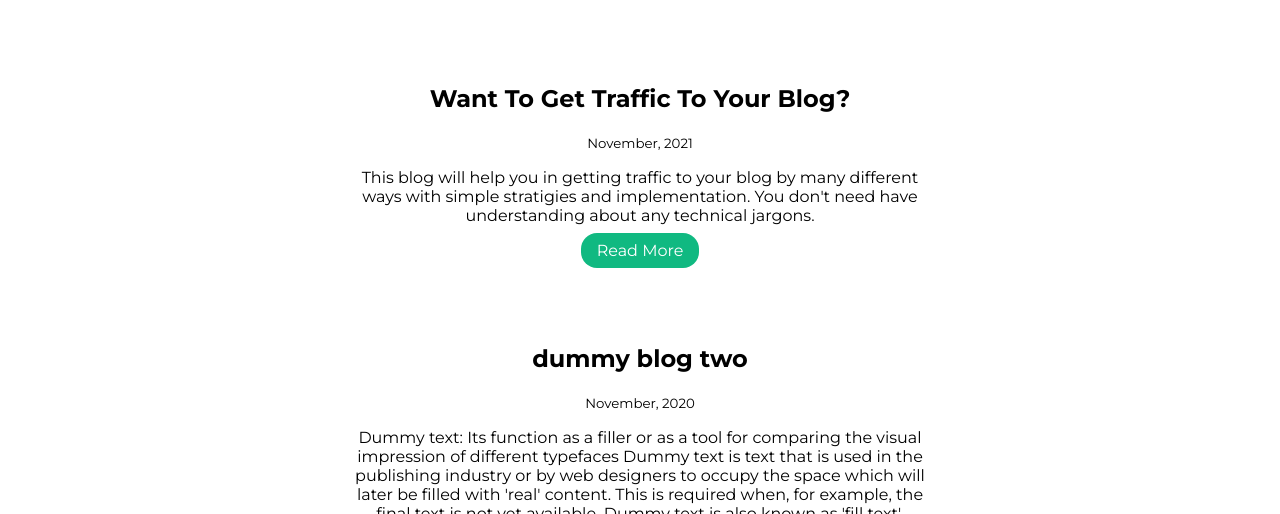
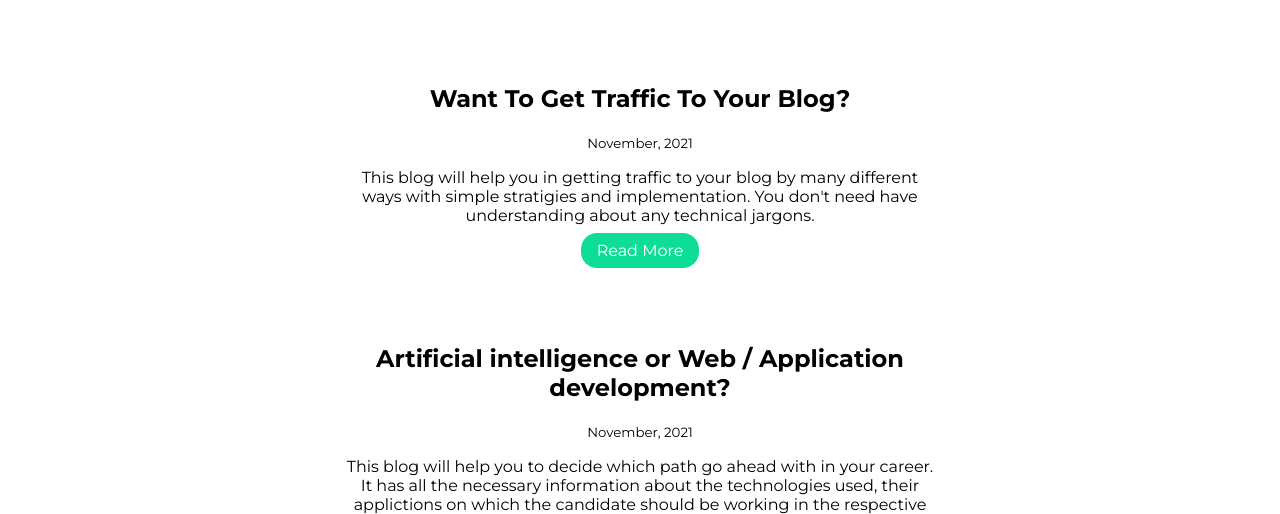
Before and after one commit to akashvinchankar/neogcamp-lesson-3, a plain HTML site: page blogs.html in a window 1280 px wide. Shown: the part 286-800 px from the top of the page. Drawn offline with Linux system fonts and the light colour scheme.

Commit message:
blog 2 description

```diff
--- a/blogs.html
+++ b/blogs.html
@@ -40,9 +40,9 @@
 
     <section class="section container">
         <div class="container container-center">
-            <h1>dummy blog two</h1>
-            <small>November, 2020</small>
-        <p>Dummy text: Its function as a filler or as a tool for comparing the visual impression of different typefaces Dummy text is text that is used in the publishing industry or by web designers to occupy the space which will later be filled with 'real' content. This is required when, for example, the final text is not yet available. Dummy text is also known as 'fill text'.</p>
+            <h1>Artificial intelligence or Web / Application development?</h1>
+            <small>November, 2021</small>
+        <p>This blog will help you to decide which path go ahead with in your career. It has all the necessary information about the technologies used, their applictions on which the candidate should be working in the respective fields.</p>
         </div>
         <a class="link link-primary" href="blogs/blog2.html">Read More</a>
     </section>
--- a/styles.css
+++ b/styles.css
@@ -1,7 +1,7 @@
 @import url('https://fonts.googleapis.com/css2?family=Montserrat:wght@400;700&display=swap');
 
 :root{
-    --primary-color: #10B981;
+    --primary-color: #0ddd98;
     --dark-gray: #6B7280;
     --off-white: #F3F4F6;
 }
```
